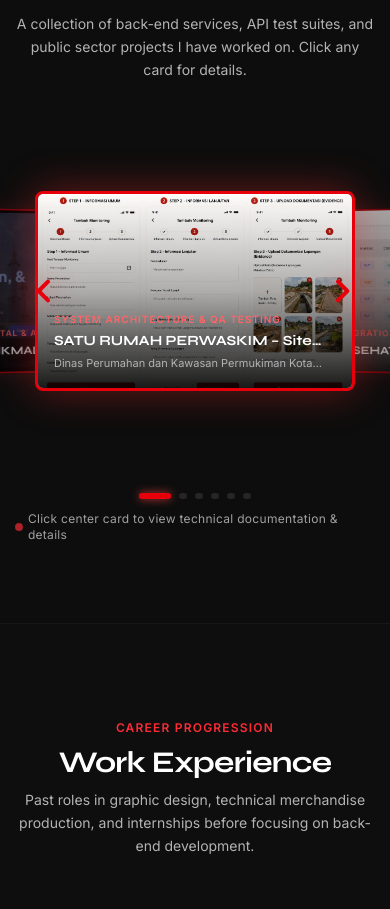
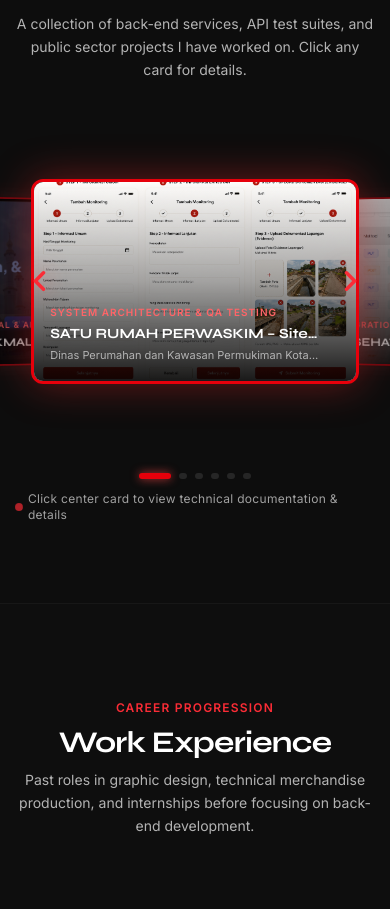
Before and after one commit to rafliaraf/my-portfolio, a Next.js app: page / in a window 390 px wide. Shown: the part 1088-1997 px from the top of the page. Built offline with nearby package versions, Linux system fonts and the light colour scheme.

Commit message:
fix: resolve broken image display and optimize mobile touch navigation on projects carousel

```diff
--- a/src/components/ProjectsSection.tsx
+++ b/src/components/ProjectsSection.tsx
@@ -149,18 +149,24 @@
     setCurrentIndex((prev) => (prev === total - 1 ? 0 : prev + 1));
   };
 
-  // Keyboard navigation
-  useEffect(() => {
-    const handleKeyDown = (e: KeyboardEvent) => {
-      if (selectedProject) return;
-      if (e.key === 'ArrowLeft') prevSlide();
-      if (e.key === 'ArrowRight') nextSlide();
-    };
-    window.addEventListener('keydown', handleKeyDown);
-    return () => window.removeEventListener('keydown', handleKeyDown);
-  }, [selectedProject]);
+  const [touchStartX, setTouchStartX] = useState<number | null>(null);
 
-  const activeProj = projects[currentIndex];
+  const handleTouchStart = (e: React.TouchEvent) => {
+    setTouchStartX(e.touches[0].clientX);
+  };
+
+  const handleTouchEnd = (e: React.TouchEvent) => {
+    if (touchStartX === null) return;
+    const diff = e.changedTouches[0].clientX - touchStartX;
+    if (Math.abs(diff) > 40) {
+      if (diff > 0) {
+        prevSlide();
+      } else {
+        nextSlide();
+      }
+    }
+    setTouchStartX(null);
+  };
 
   return (
     <section id="projects" className="relative py-20 sm:py-28 overflow-hidden select-none">
@@ -189,15 +195,22 @@
         </div>
 
         {/* ── 3D Coverflow Showcase (Landscape) ── */}
-        <div className="relative w-full max-w-6xl mx-auto flex items-center justify-center min-h-[340px] sm:min-h-[400px] md:min-h-[460px]">
+        <div
+          onTouchStart={handleTouchStart}
+          onTouchEnd={handleTouchEnd}
+          className="relative w-full max-w-6xl mx-auto flex items-center justify-center min-h-[320px] sm:min-h-[400px] md:min-h-[460px] touch-pan-y"
+        >
           {/* Left Red Arrow */}
           <button
-            onClick={prevSlide}
+            onClick={(e) => {
+              e.stopPropagation();
+              prevSlide();
+            }}
             aria-label="Previous project"
-            className="absolute left-1 sm:left-3 md:left-6 z-30 p-2 sm:p-3 text-red-600 hover:text-red-400 transition-all duration-300 transform hover:scale-125 focus:outline-none drop-shadow-[0_0_12px_rgba(239,68,68,0.8)] cursor-pointer"
+            className="absolute left-0.5 sm:left-3 md:left-6 z-30 p-2 sm:p-3 text-red-500 hover:text-red-400 active:scale-95 transition-all duration-300 drop-shadow-[0_0_12px_rgba(239,68,68,0.8)] cursor-pointer"
           >
             <svg
-              className="w-8 h-8 sm:w-11 sm:h-11 stroke-current fill-none stroke-[3]"
+              className="w-7 h-7 sm:w-10 sm:h-10 stroke-current fill-none stroke-[3]"
               viewBox="0 0 24 24"
             >
               <path strokeLinecap="round" strokeLinejoin="round" d="M15 19l-7-7 7-7" />
@@ -277,7 +290,7 @@
                     opacity,
                     transition: 'all 0.5s cubic-bezier(0.25, 1, 0.5, 1)',
                   }}
-                  className={`absolute w-[320px] sm:w-[460px] md:w-[560px] lg:w-[620px] aspect-[16/10] cursor-pointer group transition-all duration-500 rounded-lg overflow-hidden ${
+                  className={`absolute w-[84vw] max-w-[340px] sm:w-[460px] sm:max-w-none md:w-[560px] lg:w-[620px] aspect-[16/10] cursor-pointer group transition-all duration-500 rounded-xl overflow-hidden ${
                     isCenter
                       ? 'border-[3px] border-red-600 shadow-[0_0_40px_rgba(220,38,38,0.45)]'
                       : 'border-2 border-red-600/70 brightness-75 hover:brightness-100 hover:border-red-500 shadow-[0_0_20px_rgba(220,38,38,0.2)]'
@@ -285,17 +298,16 @@
                 >
                   {/* Landscape Image Container */}
                   <div className="relative w-full h-full bg-neutral-900 flex items-center justify-center overflow-hidden">
-                    <Image
+                    {/* eslint-disable-next-line @next/next/no-img-element */}
+                    <img
                       src={project.image}
                       alt={project.title}
-                      fill
-                      unoptimized={true}
-                      sizes="(max-width: 768px) 460px, 620px"
-                      className="object-cover object-top group-hover:scale-105 transition-transform duration-700 ease-out"
+                      loading={idx === 0 ? "eager" : "lazy"}
+                      className="absolute inset-0 w-full h-full object-cover object-center group-hover:scale-105 transition-transform duration-700 ease-out"
                     />
 
                     {/* Dark gradient for title legibility */}
-                    <div className="absolute inset-0 bg-gradient-to-t from-black via-black/35 to-transparent opacity-90 group-hover:opacity-75 transition-opacity pointer-events-none" />
+                    <div className="absolute inset-0 bg-gradient-to-t from-black via-black/40 to-transparent opacity-90 group-hover:opacity-75 transition-opacity pointer-events-none" />
 
                     {/* Overlay Info */}
                     <div className="absolute bottom-0 inset-x-0 p-4 sm:p-5 flex flex-col justify-end text-left z-10 pointer-events-none">
@@ -328,12 +340,15 @@
 
           {/* Right Red Arrow */}
           <button
-            onClick={nextSlide}
+            onClick={(e) => {
+              e.stopPropagation();
+              nextSlide();
+            }}
             aria-label="Next project"
-            className="absolute right-2 sm:right-4 md:right-8 z-30 p-2 sm:p-3 text-red-600 hover:text-red-400 transition-all duration-300 transform hover:scale-125 focus:outline-none drop-shadow-[0_0_12px_rgba(239,68,68,0.8)] cursor-pointer"
+            className="absolute right-0.5 sm:right-4 md:right-8 z-30 p-2 sm:p-3 text-red-500 hover:text-red-400 active:scale-95 transition-all duration-300 drop-shadow-[0_0_12px_rgba(239,68,68,0.8)] cursor-pointer"
           >
             <svg
-              className="w-8 h-8 sm:w-11 sm:h-11 stroke-current fill-none stroke-[3]"
+              className="w-7 h-7 sm:w-10 sm:h-10 stroke-current fill-none stroke-[3]"
               viewBox="0 0 24 24"
             >
               <path strokeLinecap="round" strokeLinejoin="round" d="M9 5l7 7-7 7" />
@@ -406,14 +421,12 @@
 
             {/* Modal Scroll Content */}
             <div className="overflow-y-auto p-6 space-y-5">
-              <div className="relative w-full aspect-[16/9] max-h-[380px] rounded-xl overflow-hidden border border-neutral-800 bg-neutral-950/90 shadow-inner">
-                <Image
+              <div className="relative w-full aspect-[16/9] max-h-[380px] rounded-xl overflow-hidden border border-neutral-800 bg-neutral-950/90 shadow-inner flex items-center justify-center">
+                {/* eslint-disable-next-line @next/next/no-img-element */}
+                <img
                   src={selectedProject.image}
                   alt={selectedProject.title}
-                  fill
-                  unoptimized={true}
-                  className="object-contain"
-                  priority
+                  className="w-full h-full object-contain"
                 />
               </div>
 
```
